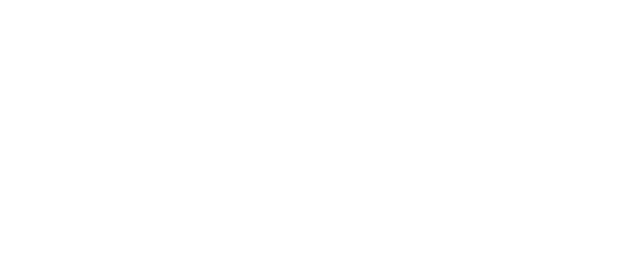
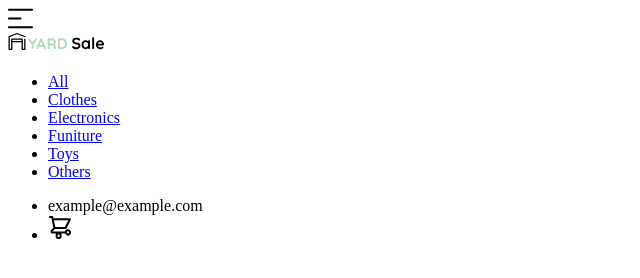
Before and after one commit to Annubis1709/Yard-Sale-FrontEnd-Project, a website: page navBar.html in a window 1280 px wide. Shown: the whole page, without its empty margins (0-640 px from the left). Drawn offline with Linux system fonts and the light colour scheme.

Commit message:
nav bars, img and logo is added

```diff
--- a/navBar.html
+++ b/navBar.html
@@ -5,9 +5,39 @@
     <meta name="viewport"
           content="width=device-width, user-scalable=no, initial-scale=1.0, maximum-scale=1.0, minimum-scale=1.0">
     <meta http-equiv="X-UA-Compatible" content="ie=edge">
-    <title>Barra de Navegación</title>
+    <title>Navigation Bar</title>
 </head>
 <body>
+<nav class="nav-bar">
+    <div class="nav-bar-container">
+        <div class="nav-bar-Menu">
+            <a href="index.html">
+                <img src="resources/icons/icon_menu.svg" alt="menu">
+            </a>
+        </div>
+        <div class="nav-bar-left">
+            <img src="resources/logos/logo_yard_sale.svg" alt="logo" class="logo">
+            <ul>
+                <li><a href="index.html">All</a></li>
+                <li><a href="/">Clothes</a></li>
+                <li><a href="/">Electronics</a></li>
+                <li><a href="/">Funiture</a></li>
+                <li><a href="/">Toys</a></li>
+                <li><a href="/">Others</a></li>
+            </ul>
+        </div>
+        <div class="nav-bar-right">
+            <ul>
+                <li>example@example.com</li>
+                <li>
+                    <a href="myOrders.html">
+                        <img src="resources/icons/icon_shopping_cart.svg" alt="icon shopping cart">
+                    </a>
+                </li>
+            </ul>
+        </div>
+    </div>
+</nav>
 
 </body>
 </html>
```
